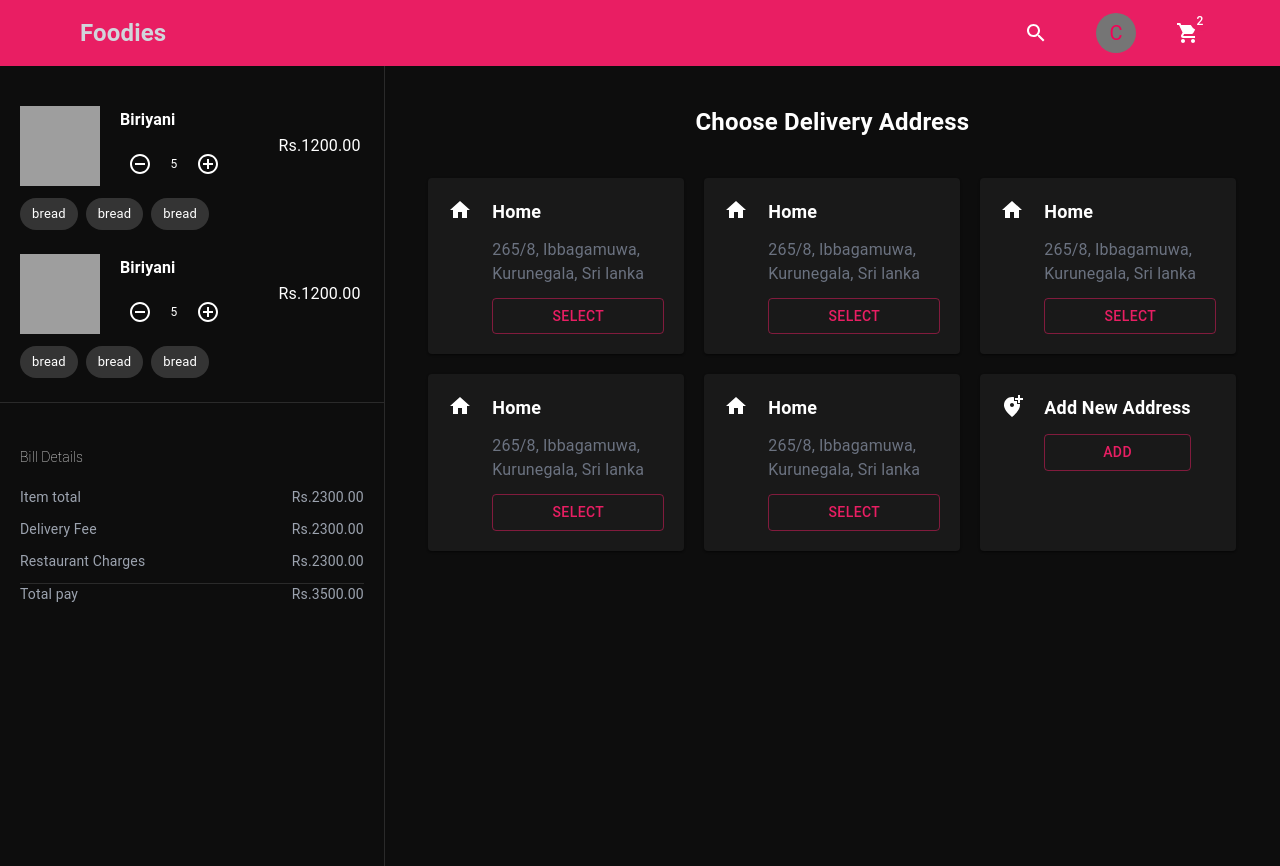
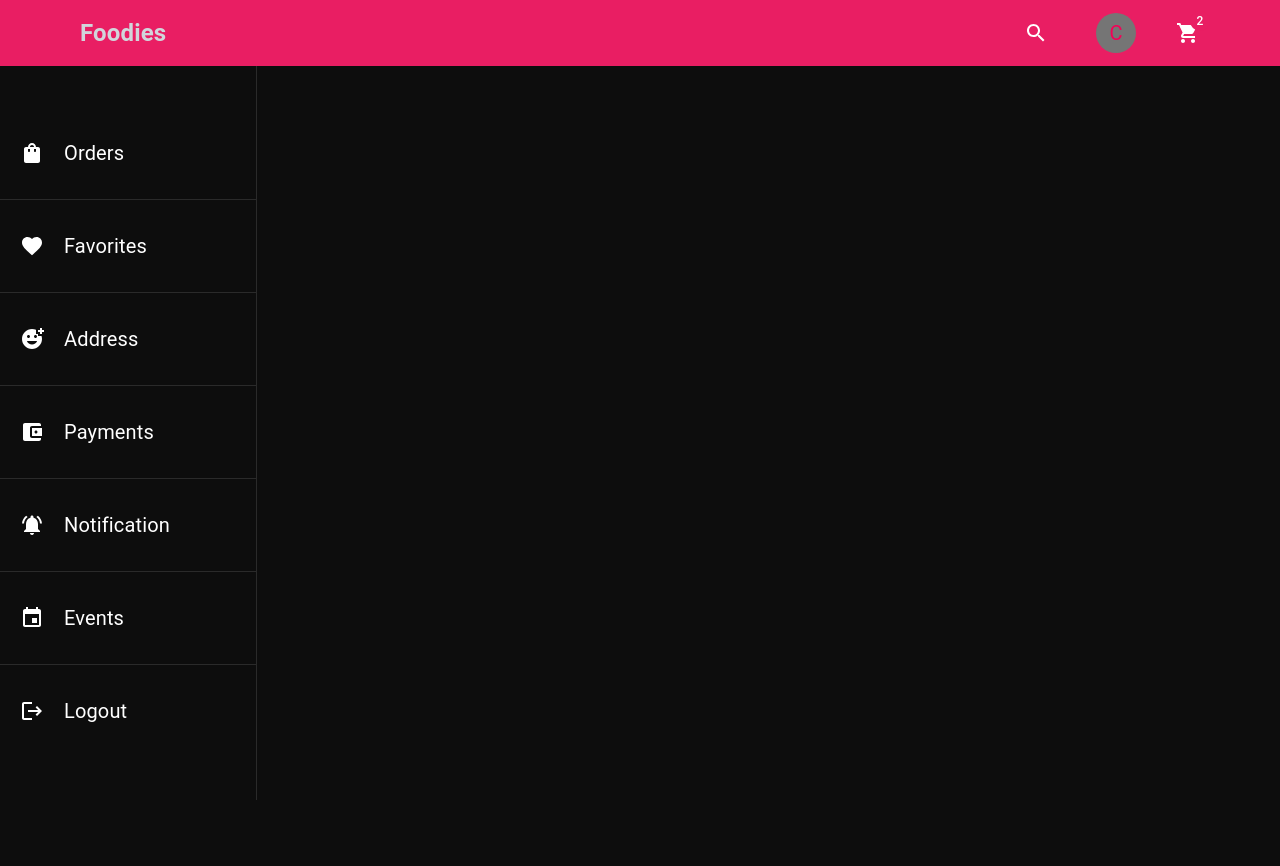
Before and after one commit to shehanps18/food-ordering-website-frontend, a React (Create React App) app: page / in a window 1280 px wide. After the commit the page ends 800 px from the top, so only its background shows below. Built offline with nearby package versions, Linux system fonts and the light colour scheme; grey boxes are pictures that could not be loaded.

Commit message:
navigations of side bar sets, when click to changeing the navigation

```diff
--- a/package.json
+++ b/package.json
@@ -13,6 +13,7 @@
     "formik": "^2.4.6",
     "react": "^18.3.1",
     "react-dom": "^18.3.1",
+    "react-router-dom": "^6.26.0",
     "react-scripts": "5.0.1",
     "react-slick": "^0.30.2",
     "slick-carousel": "^1.8.1",
--- a/src/App.js
+++ b/src/App.js
@@ -6,6 +6,7 @@ import { darkTheme } from './component/ThemesComponent/darkTheme';
 import { CssBaseline } from '@mui/material';
 import RestaurantDetails from './component/restaurantComponent/RestaurantDetails';
 import Cart from './component/cartComponent/Cart';
+import Profile from './component/profileComponent/Profile';
 
 function App() {
   return (
@@ -14,7 +15,8 @@ function App() {
       <Navbar />
       {/* <Home /> */}
       {/* <RestaurantDetails/> */}
-      <Cart/>
+      {/* <Cart/> */}
+      <Profile/>
       </CssBaseline>
 
     </ThemeProvider>
--- a/src/component/navbarComponent/Navbar.jsx
+++ b/src/component/navbarComponent/Navbar.jsx
@@ -1,5 +1,5 @@
 import React from 'react'
-import { Avatar, IconButton, Badge } from '@mui/material';
+import { Avatar, IconButton, Badge, Box } from '@mui/material';
 import SearchIcon from '@mui/icons-material/Search';
 import { pink } from '@mui/material/colors';
 import ShoppingCartIcon from '@mui/icons-material/ShoppingCart';
@@ -7,8 +7,8 @@ import "./Navbar.css"
 
 export const Navbar = () => {
     return (
-        <div
-            className='px-5 z-50 py-[.8rem] lg:px-20 flex justify-between'
+        <Box
+            className='px-5 sticky top-0 z-50 py-[.8rem] lg:px-20 flex justify-between'
             style={{ backgroundColor: '#e91e63' }}
         >
             <div className='lg:mr-10 cursor-pointer flex items-center space-x-4'>
@@ -25,10 +25,10 @@ export const Navbar = () => {
                 </div>
                 <div>
                     <Badge badgeContent={2} color="primary">
-                        <ShoppingCartIcon color="action" />
+                        <ShoppingCartIcon sx={{ color: 'black' }} />
                     </Badge>
                 </div>
             </div>
-        </div>
+        </Box>
     )
 }
--- /dev/null
+++ b/src/component/profileComponent/Profile.jsx
@@ -0,0 +1,18 @@
+import React, { useState } from 'react'
+import { ProfileNavigation } from './ProfileNavigation'
+
+const Profile = () => {
+    const [openSideBar,setOpenSideBar]= useState(false);
+  return (
+    <div className='lg:flex justify-between'>
+        <div className='sticky h-[80vh] lg:w-[20%]'>
+<ProfileNavigation open={openSideBar}/>
+        </div>
+        <div className='lg:w-[80%]'>
+
+        </div>
+    </div>
+  )
+}
+
+export default Profile
--- /dev/null
+++ b/src/component/profileComponent/ProfileNavigation.jsx
@@ -0,0 +1,49 @@
+import React from 'react';
+import ShoppingBagIcon from '@mui/icons-material/ShoppingBag';
+import { Divider, Drawer, useMediaQuery } from '@mui/material';
+import FavoriteIcon from '@mui/icons-material/Favorite';
+import AccountBalanceWalletIcon from '@mui/icons-material/AccountBalanceWallet';
+import NotificationsActiveIcon from '@mui/icons-material/NotificationsActive';
+import EventIcon from '@mui/icons-material/Event';
+import LogoutIcon from '@mui/icons-material/Logout';
+import AddReactionIcon from '@mui/icons-material/AddReaction';
+import { useNavigate } from 'react-router-dom';
+
+const menu = [
+    { title: "Orders", icon: <ShoppingBagIcon /> },
+    { title: "Favorites", icon: <FavoriteIcon /> },
+    { title: "Address", icon: <AddReactionIcon /> },
+    { title: "Payments", icon: <AccountBalanceWalletIcon /> },
+    { title: "Notification", icon: <NotificationsActiveIcon /> },
+    { title: "Events", icon: <EventIcon /> },
+    { title: "Logout", icon: <LogoutIcon /> }
+];
+
+export const ProfileNavigation = ({ open, handleClose }) => {
+    const isSmallScreen = useMediaQuery('(max-width:800px)');
+    const navigate = useNavigate();
+    const handleNavigate = (item) => {
+        navigate(`/my-profile/${item.title.toLowerCase()}`);
+    }
+    return (
+        <Drawer
+            variant={isSmallScreen ? "temporary" : "permanent"}
+            onClose={handleClose}
+            open={isSmallScreen ? open : true}
+            anchor='left'
+            sx={{ zIndex: isSmallScreen ? 1300 : 1200 }} // Adjust zIndex if needed
+        >
+            <div className='w-[50vw] lg:w-[20vw] h-[100vh] flex flex-col justify-center text-xl gap-8 pt-16'>
+                {menu.map((item, i) => (
+                    <React.Fragment key={i}>
+                        <div onClick={() => handleNavigate(item)} className='px-5 flex items-center space-x-5 cursor-pointer'>
+                            {item.icon}
+                            <span>{item.title}</span>
+                        </div>
+                        {i !== menu.length - 1 && <Divider />}
+                    </React.Fragment>
+                ))}
+            </div>
+        </Drawer>
+    );
+};
--- a/src/index.js
+++ b/src/index.js
@@ -3,11 +3,15 @@ import ReactDOM from 'react-dom/client';
 import './index.css';
 import App from './App';
 import reportWebVitals from './reportWebVitals';
+import { BrowserRouter } from 'react-router-dom';
 
 const root = ReactDOM.createRoot(document.getElementById('root'));
 root.render(
   <React.StrictMode>
+    <BrowserRouter>
     <App />
+    </BrowserRouter>
+
   </React.StrictMode>
 );
 
```
Also changed, not shown: 1 other file (tests, documents, lock files or other folders).
